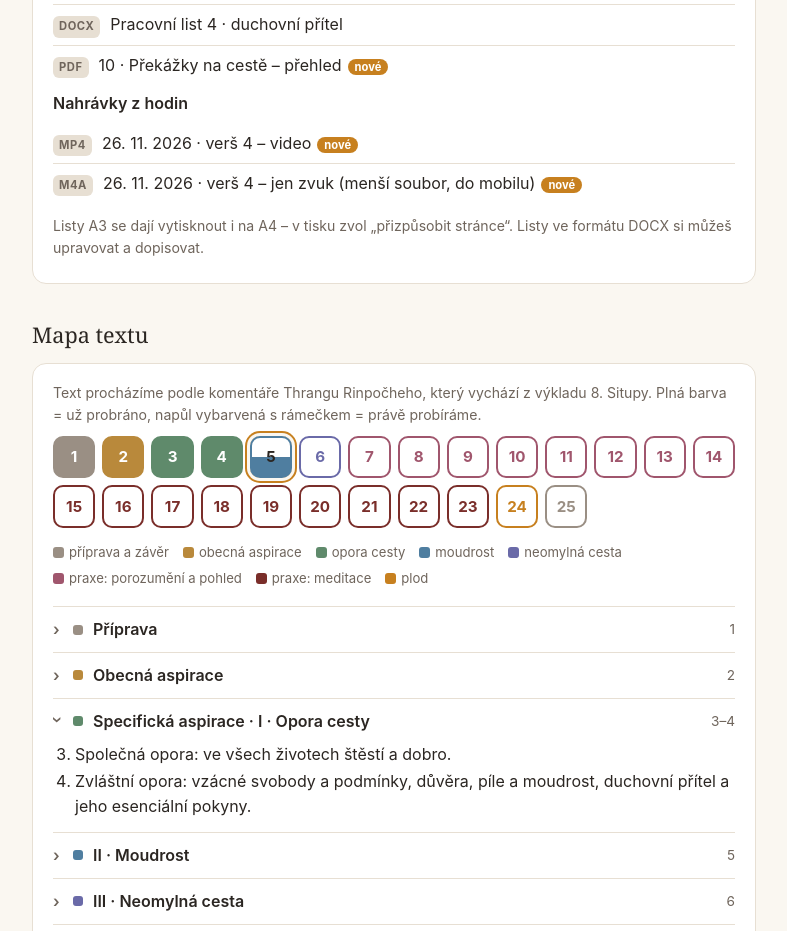
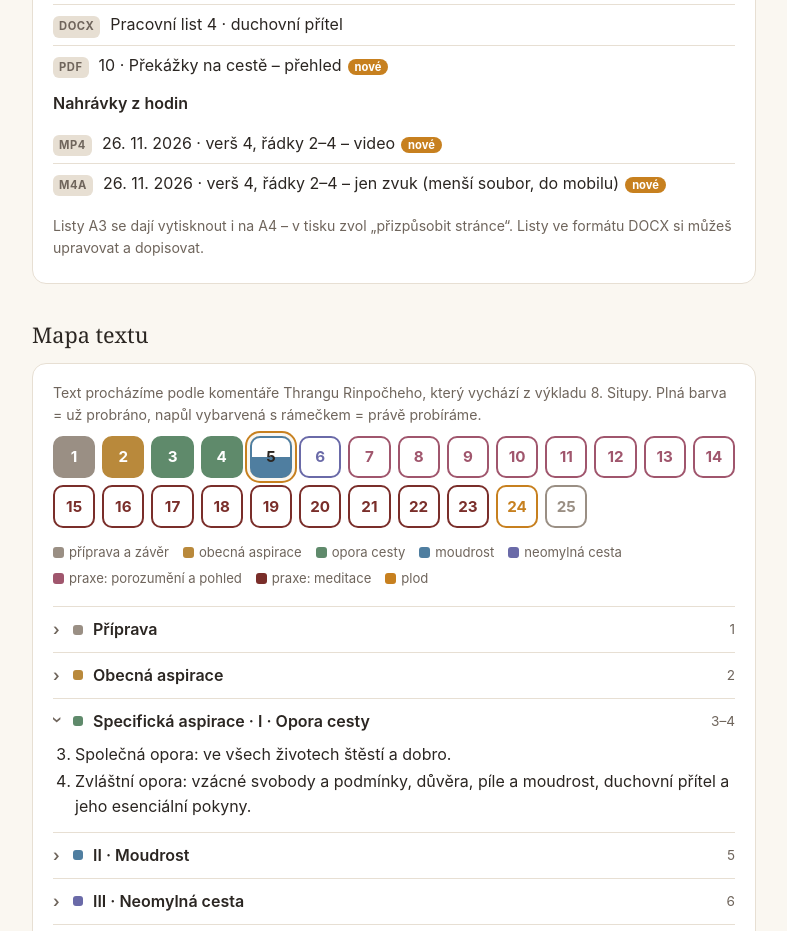
Before and after one commit to MiroslavHrdina/studijni-skupiny, a plain HTML site: page nala/index.html in a window 1280 px wide. Shown: the part 1503-2434 px from the top of the page, without its empty margins (246-1033 px from the left). Drawn offline with Linux system fonts and the light colour scheme.

Commit message:
Nala: nahrávka 26. 11. – verš 4, řádky 2–4
Co-Authored-By: Claude Opus 5.5 <noreply@anthropic.com>
Claude-Session: https://claude.ai/code/session_018Vo3CwMzFVusQDAJTGSBxu

```diff
--- a/nala/index.html
+++ b/nala/index.html
@@ -157,8 +157,8 @@
   </ul>
   <p class="folder">Nahrávky z hodin</p>
   <ul class="clean">
-    <li><span class="fmt">MP4</span><span>26. 11. 2026 · verš 4 – video<span class="new">nové</span></span></li>
-    <li><span class="fmt">M4A</span><span>26. 11. 2026 · verš 4 – jen zvuk (menší soubor, do mobilu)<span class="new">nové</span></span></li>
+    <li><span class="fmt">MP4</span><span>26. 11. 2026 · verš 4, řádky 2–4 – video<span class="new">nové</span></span></li>
+    <li><span class="fmt">M4A</span><span>26. 11. 2026 · verš 4, řádky 2–4 – jen zvuk (menší soubor, do mobilu)<span class="new">nové</span></span></li>
   </ul>
   <p class="small" style="margin-top:12px">Listy A3 se dají vytisknout i na A4 – v tisku zvol „přizpůsobit stránce“. Listy ve formátu DOCX si můžeš upravovat a dopisovat.</p>
 </section>
```
